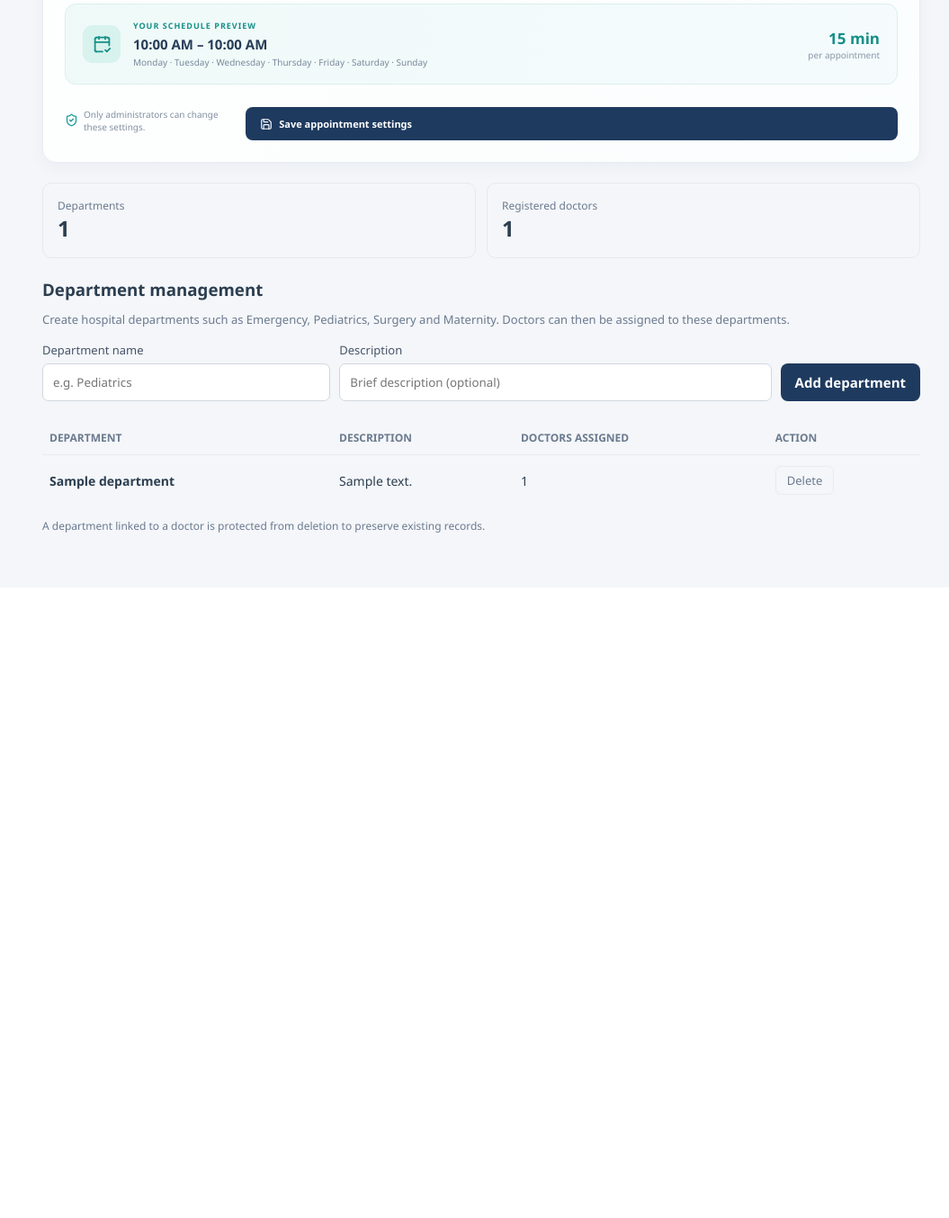
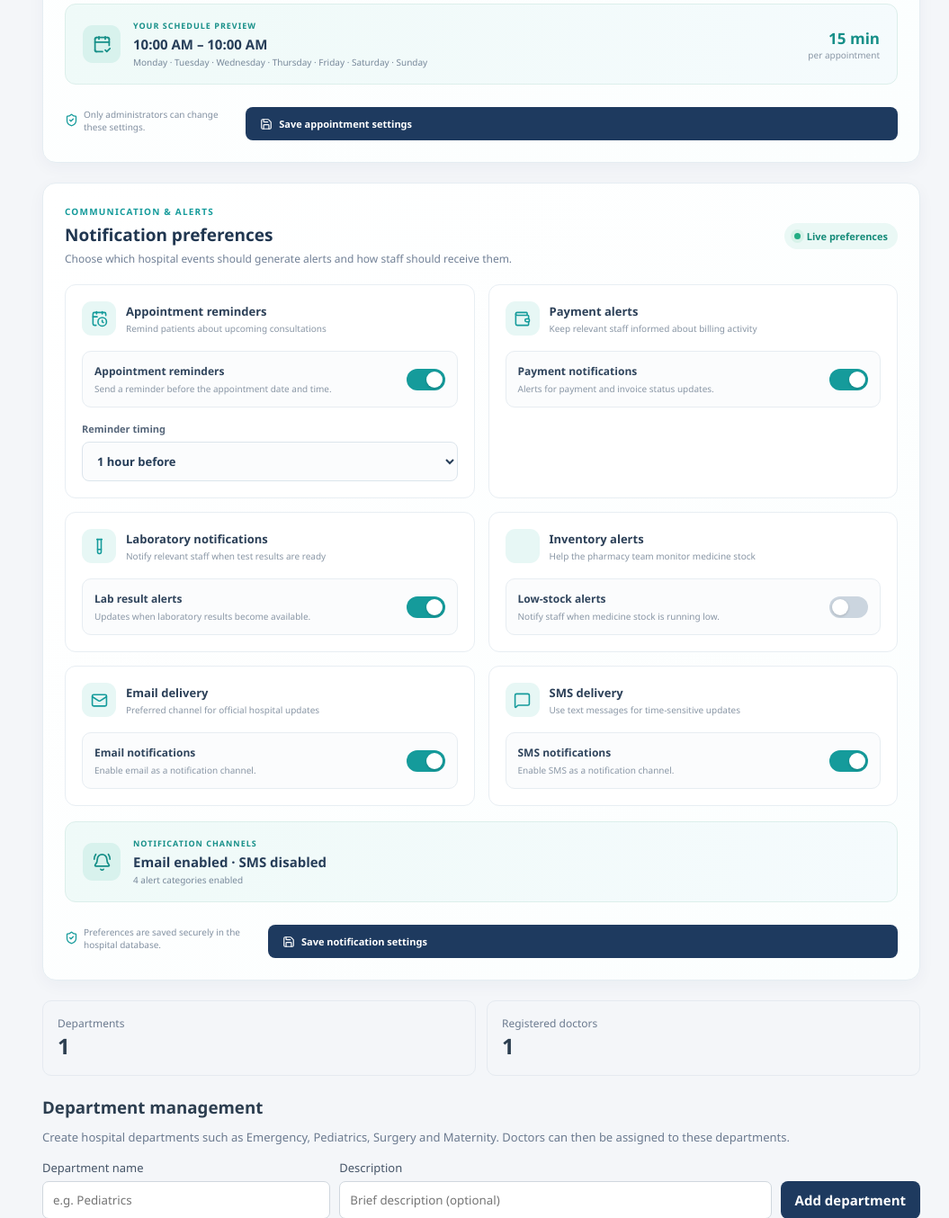
Before and after one commit to bulasio3/Projects, a Django app: page /settings/ in a window 1280 px wide. Shown: the part 1652-3006 px from the top of the page at 90% size, without its empty margins (225-1280 px from the left). Before the commit the page ends 2244 px from the top, so only its background shows below. Run offline with Django 5.2, Linux system fonts and the light colour scheme; a user stored in the database is signed in; tables that the repository leaves empty hold one stand-in row (values such as "Sample post"); grey boxes marked "Sample" are stand-in pictures.

Commit message:
Add interactive notification settings panel

```diff
--- a/HMS/templates/settings/index.html
+++ b/HMS/templates/settings/index.html
@@ -191,6 +191,58 @@
     </form>
   </section>
 
+
+  <section class="appointment-config-section" id="notification-settings-section">
+    <div class="appointment-config-heading">
+      <div>
+        <span class="panel-kicker">COMMUNICATION & ALERTS</span>
+        <h3>Notification preferences</h3>
+        <p>Choose which hospital events should generate alerts and how staff should receive them.</p>
+      </div>
+      <span class="config-live-pill"><span></span> Live preferences</span>
+    </div>
+    <form method="post" id="notification-settings-form">
+      {% csrf_token %}
+      <input type="hidden" name="action" value="save_notifications">
+      <div class="appointment-config-grid">
+        <div class="config-card">
+          <div class="config-card-title"><span class="config-icon"><i data-lucide="calendar-clock"></i></span><div><strong>Appointment reminders</strong><small>Remind patients about upcoming consultations</small></div></div>
+          <label class="online-toggle"><span><strong>Appointment reminders</strong><small>Send a reminder before the appointment date and time.</small></span><span class="switch-control">{{ notification_form.appointment_reminders }}<span class="switch-track"></span></span></label>
+          <label class="config-field" style="margin-top:16px;">Reminder timing {{ notification_form.reminder_hours_before }}</label>
+        </div>
+        <div class="config-card">
+          <div class="config-card-title"><span class="config-icon"><i data-lucide="wallet"></i></span><div><strong>Payment alerts</strong><small>Keep relevant staff informed about billing activity</small></div></div>
+          <label class="online-toggle"><span><strong>Payment notifications</strong><small>Alerts for payment and invoice status updates.</small></span><span class="switch-control">{{ notification_form.payment_alerts }}<span class="switch-track"></span></span></label>
+        </div>
+        <div class="config-card">
+          <div class="config-card-title"><span class="config-icon"><i data-lucide="test-tube"></i></span><div><strong>Laboratory notifications</strong><small>Notify relevant staff when test results are ready</small></div></div>
+          <label class="online-toggle"><span><strong>Lab result alerts</strong><small>Updates when laboratory results become available.</small></span><span class="switch-control">{{ notification_form.lab_result_alerts }}<span class="switch-track"></span></span></label>
+        </div>
+        <div class="config-card">
+          <div class="config-card-title"><span class="config-icon"><i data-lucide="package-warning"></i></span><div><strong>Inventory alerts</strong><small>Help the pharmacy team monitor medicine stock</small></div></div>
+          <label class="online-toggle"><span><strong>Low-stock alerts</strong><small>Notify staff when medicine stock is running low.</small></span><span class="switch-control">{{ notification_form.low_stock_alerts }}<span class="switch-track"></span></span></label>
+        </div>
+        <div class="config-card">
+          <div class="config-card-title"><span class="config-icon"><i data-lucide="mail"></i></span><div><strong>Email delivery</strong><small>Preferred channel for official hospital updates</small></div></div>
+          <label class="online-toggle"><span><strong>Email notifications</strong><small>Enable email as a notification channel.</small></span><span class="switch-control">{{ notification_form.email_notifications }}<span class="switch-track"></span></span></label>
+        </div>
+        <div class="config-card">
+          <div class="config-card-title"><span class="config-icon"><i data-lucide="message-square"></i></span><div><strong>SMS delivery</strong><small>Use text messages for time-sensitive updates</small></div></div>
+          <label class="online-toggle"><span><strong>SMS notifications</strong><small>Enable SMS as a notification channel.</small></span><span class="switch-control">{{ notification_form.sms_notifications }}<span class="switch-track"></span></span></label>
+        </div>
+      </div>
+      <div class="schedule-preview">
+        <div class="schedule-preview-icon"><i data-lucide="bell-ring"></i></div>
+        <div class="schedule-preview-copy"><span>NOTIFICATION CHANNELS</span><strong id="notification-channel-preview">Email enabled · SMS disabled</strong><small id="notification-event-preview">4 alert categories enabled</small></div>
+      </div>
+      <div class="config-actions">
+        <span><i data-lucide="shield-check"></i> Preferences are saved securely in the hospital database.</span>
+        <button type="submit" class="btn-sm btn-primary"><i data-lucide="save"></i> Save notification settings</button>
+      </div>
+      {% if notification_form.non_field_errors %}<div class="config-error">{{ notification_form.non_field_errors }}</div>{% endif %}
+    </form>
+  </section>
+
   <div style="display:grid;grid-template-columns:repeat(auto-fit,minmax(190px,1fr));gap:12px;margin-bottom:22px;">
     <div style="padding:16px;border:1px solid #e5eaf0;border-radius:10px;">
       <div style="color:#6b7a8f;font-size:12px;">Departments</div>
```
